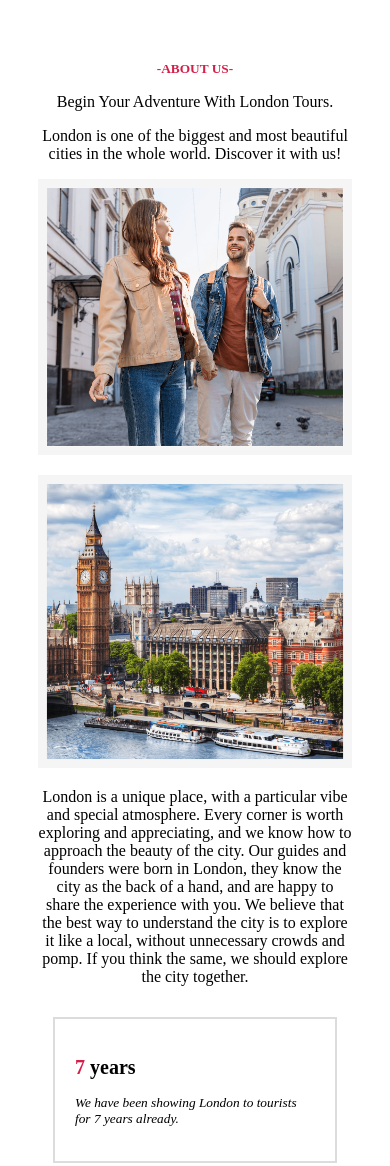
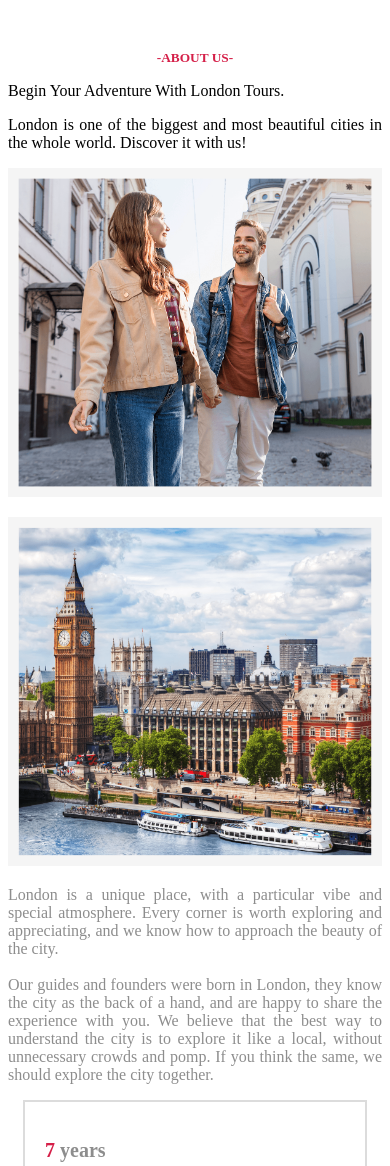
Before and after one commit to kateryna-pavlova/html-section-v2, a plain HTML site: page index.html in a window 390 px wide. Shown: the top 1166 px of the page. Drawn offline with Linux system fonts and the light colour scheme.

Commit message:
added em

```diff
--- a/css/index.css
+++ b/css/index.css
@@ -5,10 +5,11 @@
     position: relative;
     text-align: left;
     font-size: smaller;
+    color: rgb(141, 141, 141);
    }
 
    .about__heading {font-size:smaller;}
-   .about{margin:50px 30px;}
+   .about{margin:50px 0;}
    .numbers {color:#d51f48;}
    @media (max-width:800px) {
     .about__experience {
@@ -28,8 +29,17 @@
     .guides {border: 2px solid gainsboro;
         padding: 20px 20px;
     margin: 15px;}
+                    .about__part-two, .about__part-first {
+                        text-align: justify;
 
-        .about__container {display: flex;
+                }
+                .about__text-second {color: rgb(141, 141, 141)};
+                h2 {font-weight: 200;}
+
+/* ниже переделать код */
+                .about__container {max-width: 980px;
+                    margin:auto;
+                    display: flex;
                     flex-direction: row;
                     justify-content: center;
                     position: relative;
@@ -39,5 +49,5 @@
                     max-height: 100%;}
                         @media (max-width:800px) {
                             .about__container{
-                    display: inline-block;
+                                display: inline;
                             }}
```
Also changed, not shown: index.html (+2 -0 lines). Lines whose indentation alone changed are shown as unchanged.
